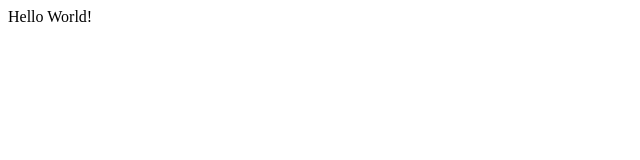
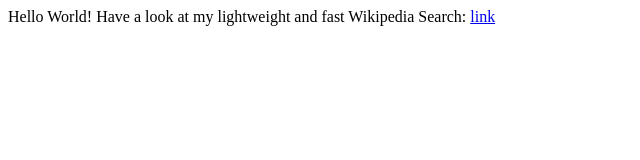
Before and after one commit to David-vz/David-vz.github.io, a plain HTML site: page index.html in a window 1280 px wide. Shown: the whole page, without its empty margins (0-640 px from the left). Drawn offline with Linux system fonts and the light colour scheme.

Commit message:
Added link to Wikipedia Search engine searcher

```diff
--- a/index.html
+++ b/index.html
@@ -1 +1,3 @@
 Hello World!
+
+Have a look at my lightweight and fast Wikipedia Search: <a href="https://david-vz.github.io/wikipedia/">link</a>
```
